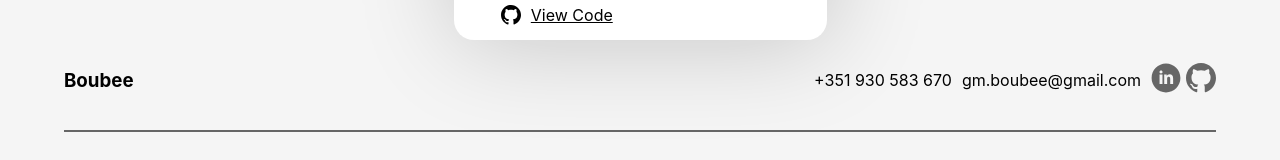
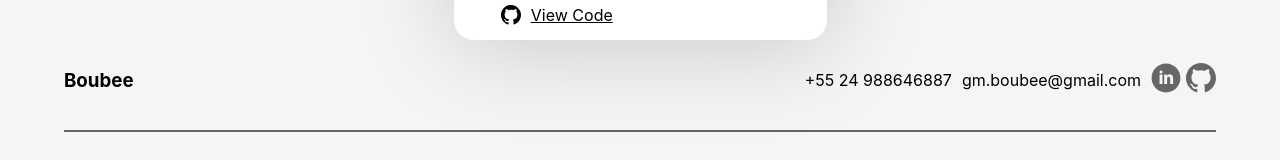
Before and after one commit to gabrielMatosBoubee/portfolioLp, a React (Create React App) app: page / in a window 1280 px wide. Shown: the part 2658-2818 px from the top of the page. Built offline with nearby package versions, Linux system fonts and the light colour scheme.

Commit message:
feat: update my number

```diff
--- a/src/components/Footer.jsx
+++ b/src/components/Footer.jsx
@@ -10,7 +10,7 @@ function Footer() {
                 <span className={styles.information}>
                   <h3>Boubee</h3>
                   <span className={styles.personalInformation}>
-                    <p className={styles.personalItens}>+351 930 583 670</p>
+                    <p className={styles.personalItens}>+55 24 988646887</p>
                     <p className={styles.personalItens}>gm.boubee@gmail.com</p>
                     <LinksOutside />
                   </span>
```
